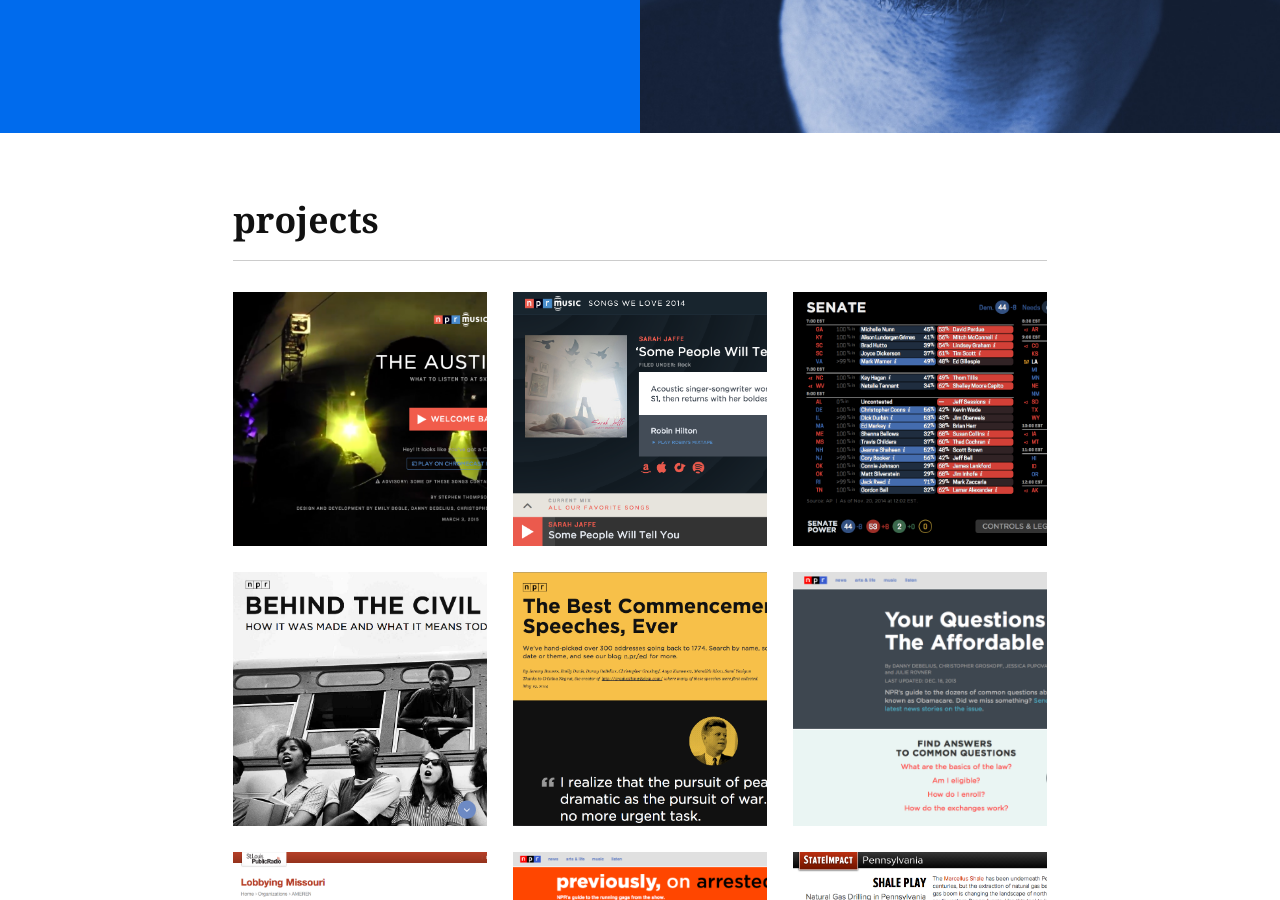
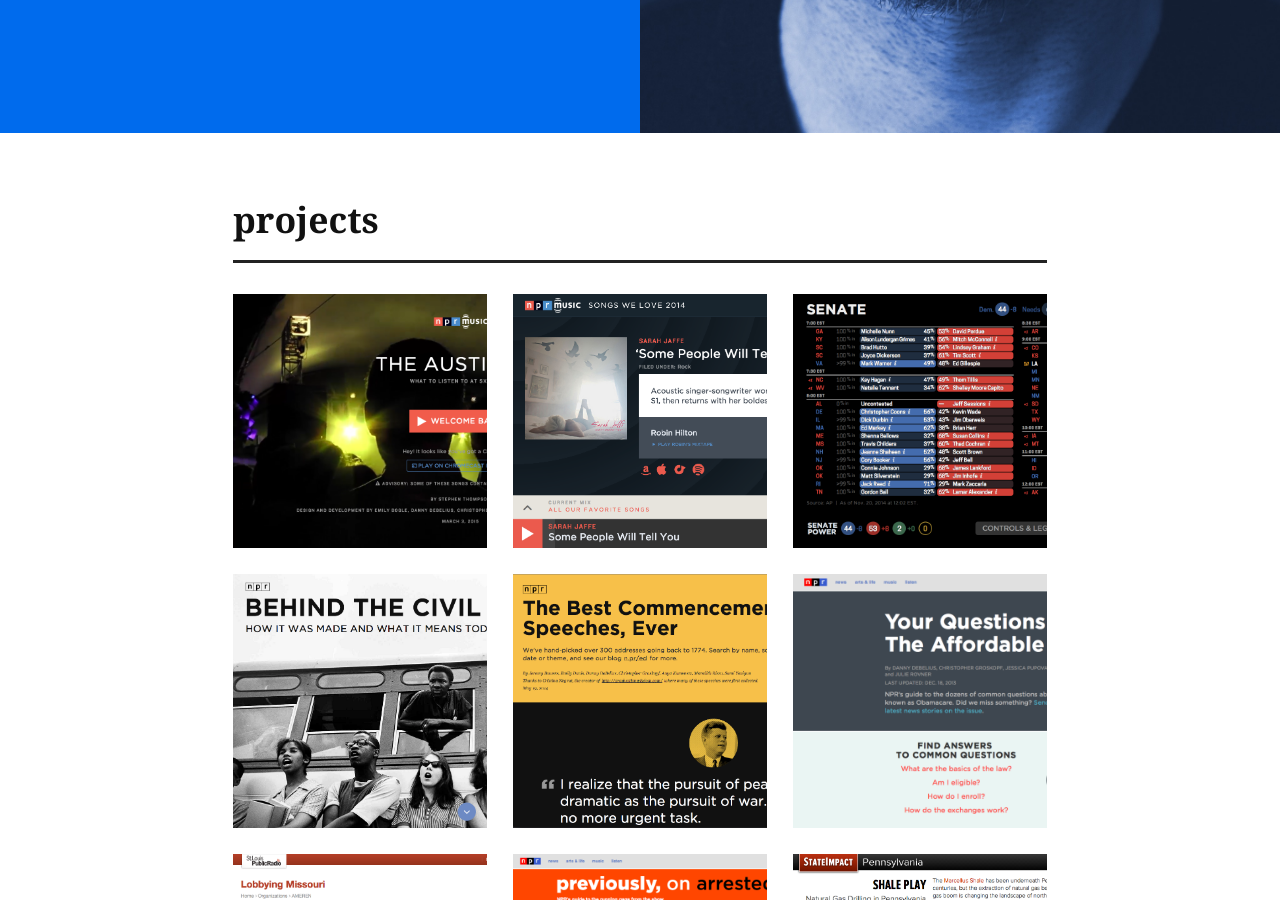
Before and after one commit to dannydb/dannydb.github.io, a Jekyll site: the page built from index.md, in a window 1280 px wide and 900 px high, scrolled down 767 px. Built offline with Jekyll 4.4.1, drawn with Linux system fonts in a browser that asks for light colours.

Commit message:
section headers

```diff
--- a/_sass/_layout.scss
+++ b/_sass/_layout.scss
@@ -371,7 +371,7 @@
         font-weight: 700;
         text-transform: lowercase;
         line-height: 1.35;
-        border-bottom: 1px solid #ccc;
+        border-bottom: 3px solid #222;
         padding-bottom: $base-line-height-computed/2;
     }
 }
```
